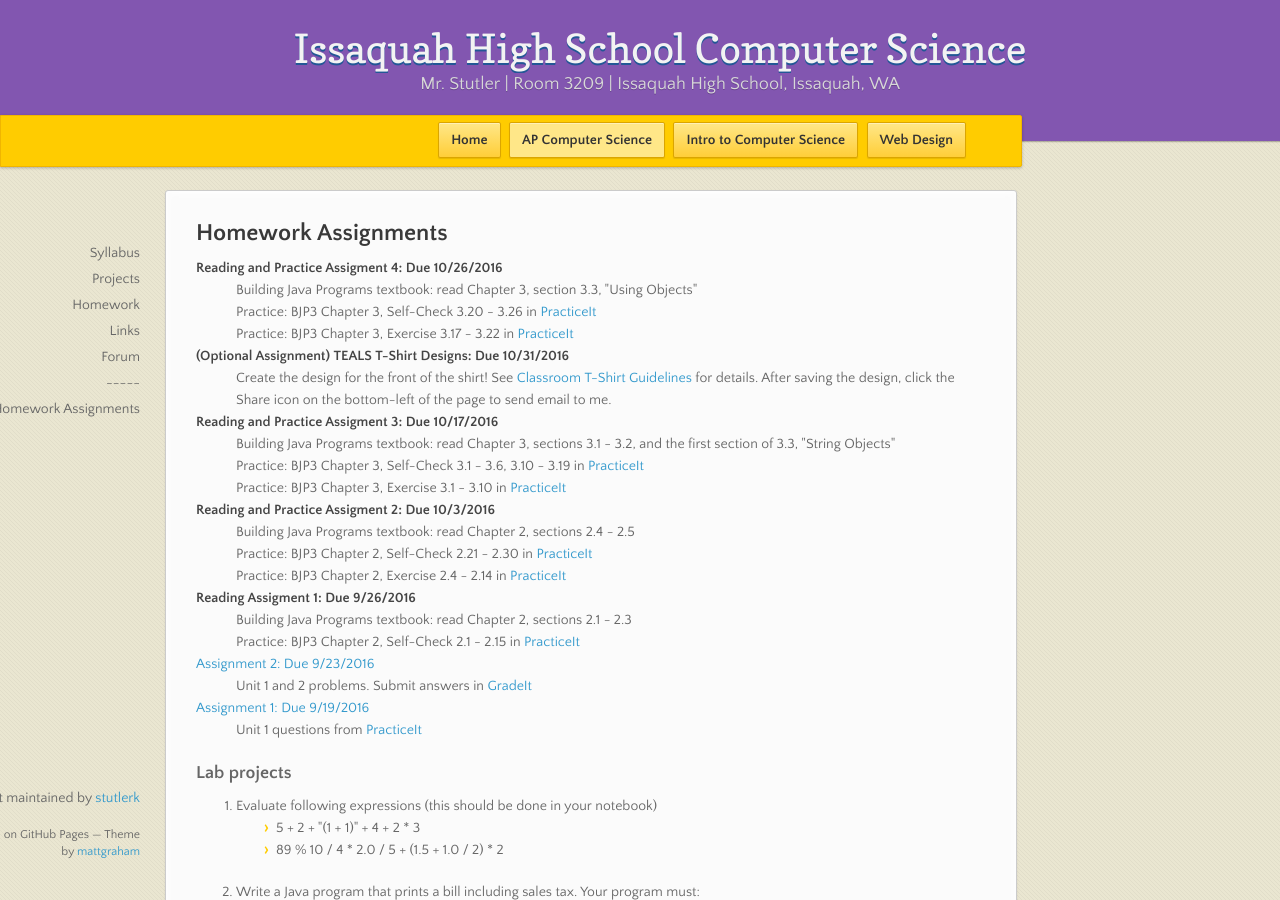
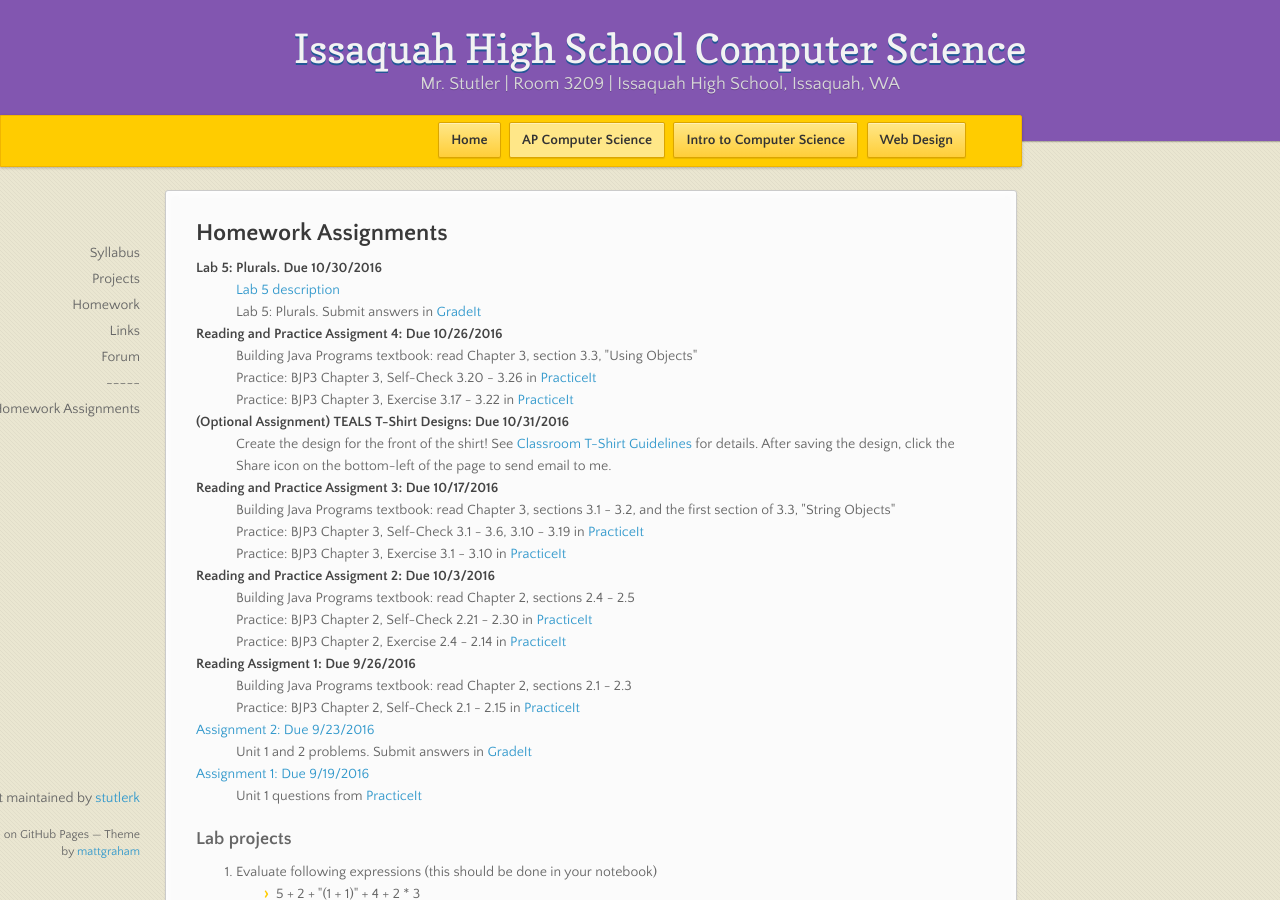
Before and after one commit to stutlerk/ihs-website, a Jekyll site: the page built from _apcs/homework.html, in a window 1280 px wide and 900 px high. Built offline with Jekyll 4.4.1, drawn with Linux system fonts in a browser that asks for light colours; nearby versions of some CDN libraries.

Commit message:
Update homework.html

```diff
--- a/_apcs/homework.html
+++ b/_apcs/homework.html
@@ -6,6 +6,10 @@
 <section>
 <h2>Homework Assignments</h2>
 <dl>
+    <dt>Lab 5: Plurals. Due 10/30/2016</dt>
+    <dd><a href="https://issaquahwednet-my.sharepoint.com/personal/stutlerk_issaquah_wednet_edu/_layouts/15/guestaccess.aspx?guestaccesstoken=5uzzslrKWp8z4vV6stl4O2uno0lZV%2f0s6IB4LJdg5tU%3d&docid=0f8e4412ea75946988a8a9e1497ee0912&rev=1">Lab 5 description</a></dd>
+    <dd>Lab 5: Plurals. Submit answers in <a href="https://gradeit-hs.cs.washington.edu/issaquah/">GradeIt</a></dd>
+
     <dt>Reading and Practice Assigment 4: Due 10/26/2016</dt>
     <dd>Building Java Programs textbook: read Chapter 3, section 3.3, "Using Objects"</dd>
     <dd>Practice: BJP3 Chapter 3, Self-Check 3.20 - 3.26 in <a href="http://practiceit.cs.washington.edu/">PracticeIt</a></dd>
```
